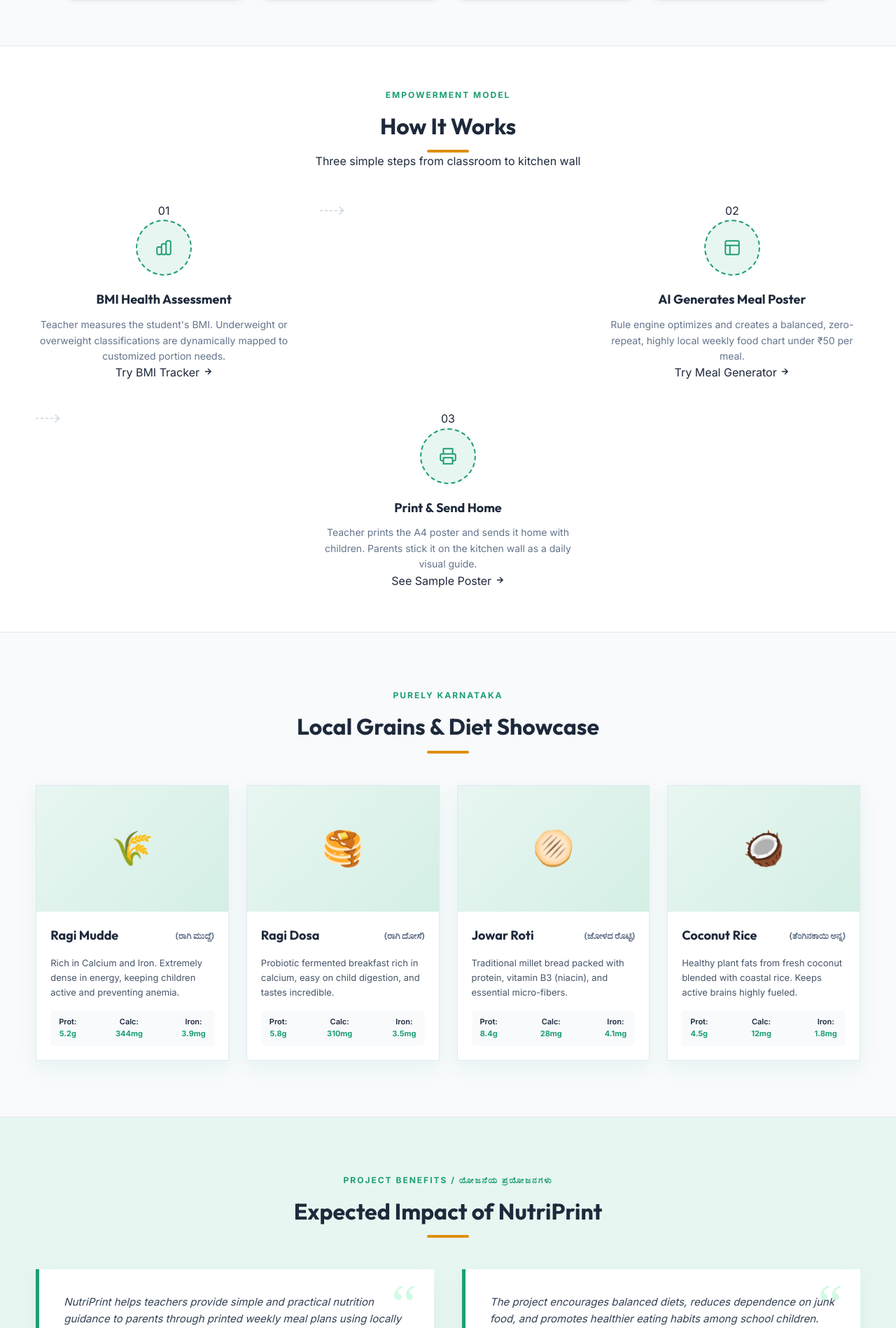
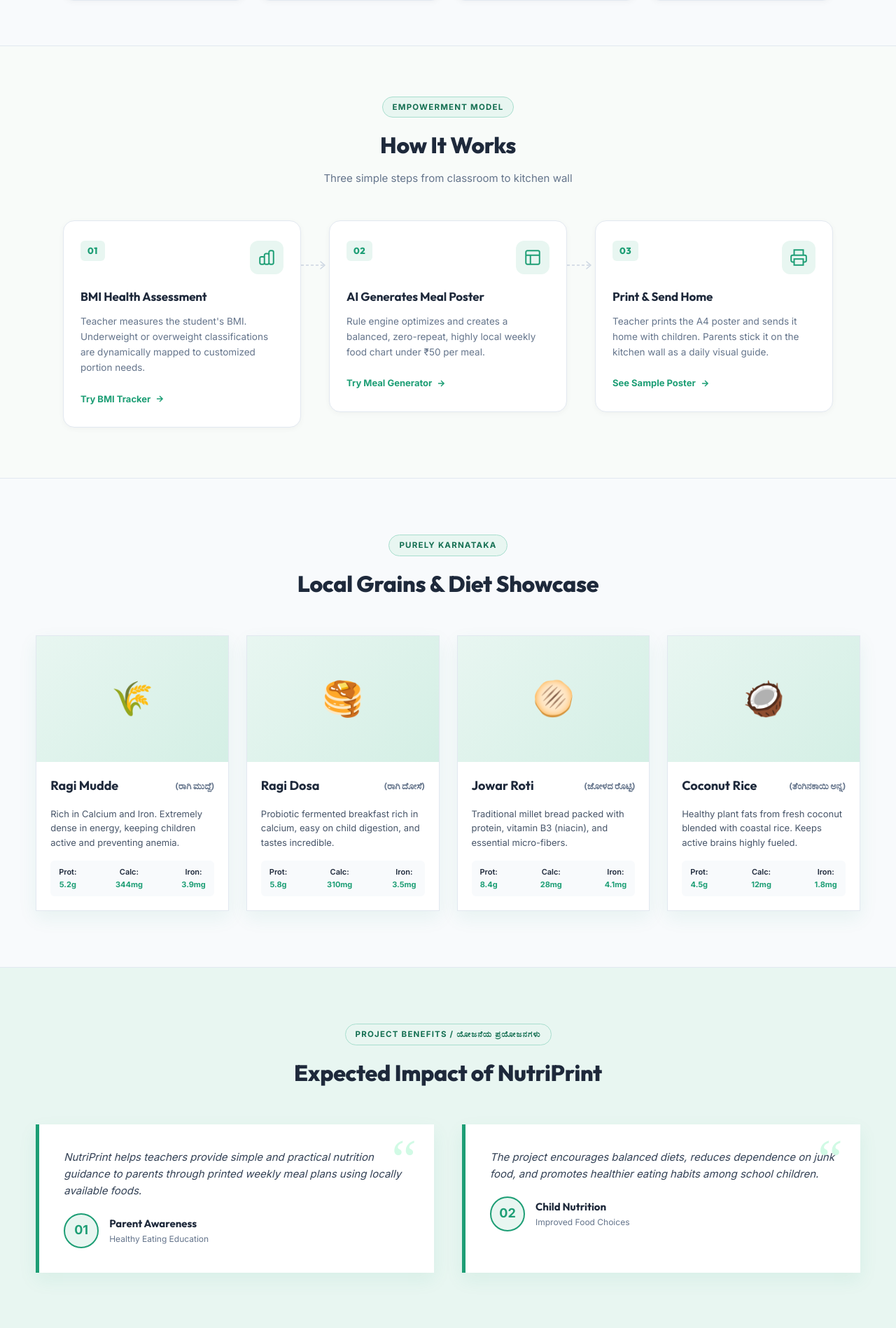
Before and after one commit to mohammedshadman101-wq/NutriPrint, a Flask app: page / in a window 1280 px wide. Shown: the part 897-2795 px from the top of the page at 70% size. Run offline with Flask 3, Linux system fonts and the light colour scheme; data comes from the database, SQL or seed files in the repository.

Commit message:
Update style.css

```diff
--- a/static/css/style.css
+++ b/static/css/style.css
@@ -492,101 +492,148 @@
 /* Section Title Stylings */
 .section-title-wrapper {
     text-align: center;
-    margin-bottom: 45px;
+    margin-bottom: 48px;
     padding: 0 4%;
 }
 
 .section-tag {
-    color: var(--primary);
-    font-size: 12px;
+    display: inline-flex;
+    align-items: center;
+    background-color: #E8F6F1;
+    color: var(--primary-dark);
+    font-size: 11.5px;
     font-weight: 700;
     text-transform: uppercase;
-    letter-spacing: 2px;
-    margin-bottom: 10px;
-    display: block;
+    letter-spacing: 1.2px;
+    padding: 5px 14px;
+    border-radius: 20px;
+    border: 1px solid #A8DECE;
+    margin-bottom: 14px;
 }
 
 .section-title {
     font-size: 32px;
     color: var(--dark);
-    position: relative;
-    display: inline-block;
-    padding-bottom: 12px;
+    font-weight: 800;
+    letter-spacing: -0.3px;
+    display: block;
+    padding-bottom: 0;
 }
 
 .section-title::after {
-    content: '';
-    position: absolute;
-    bottom: 0;
-    left: 50%;
-    transform: translateX(-50%);
-    width: 60px;
-    height: 4px;
-    background-color: var(--accent);
-    border-radius: 2px;
+    display: none;
+}
+
+.section-subtitle {
+    font-size: 15px;
+    color: #64748B;
+    margin-top: 10px;
+    font-weight: 400;
 }
 
 /* How It Works */
 .how-it-works-section {
-    padding: 60px 4%;
-    background-color: var(--white);
+    padding: 72px 4%;
+    background-color: #F8FBF9;
     border-top: 1px solid var(--border);
     border-bottom: 1px solid var(--border);
 }
 
 .steps-grid {
-    max-width: 1200px;
+    max-width: 1100px;
     margin: 0 auto;
     display: grid;
-    grid-template-columns: repeat(3, 1fr);
-    gap: 40px;
+    grid-template-columns: 1fr auto 1fr auto 1fr;
+    gap: 0;
+    align-items: start;
+}
+
+.step-connector {
+    display: flex;
+    align-items: center;
+    justify-content: center;
+    padding-top: 52px;
 }
 
 .step-card {
-    text-align: center;
+    background-color: var(--white);
+    border: 1px solid var(--border);
+    border-radius: 16px;
+    padding: 28px 24px;
+    text-align: left;
     position: relative;
+    transition: var(--transition);
+    box-shadow: 0 2px 8px rgba(0,0,0,0.04);
+}
+
+.step-card:hover {
+    transform: translateY(-4px);
+    box-shadow: 0 10px 28px rgba(29, 158, 117, 0.1);
+    border-color: #A8DECE;
+}
+
+.step-header {
+    display: flex;
+    align-items: flex-start;
+    justify-content: space-between;
+    margin-bottom: 18px;
+}
+
+.step-number-badge {
+    font-size: 13px;
+    font-weight: 800;
+    color: var(--primary);
+    font-family: 'Outfit', sans-serif;
+    background-color: var(--primary-light);
+    padding: 4px 10px;
+    border-radius: 6px;
+    letter-spacing: 0.5px;
 }
 
 .step-icon-box {
-    width: 80px;
-    height: 80px;
+    width: 48px;
+    height: 48px;
     background-color: var(--primary-light);
-    border-radius: 50%;
+    border-radius: 12px;
     display: flex;
     align-items: center;
     justify-content: center;
-    margin: 0 auto 20px auto;
-    font-size: 28px;
     color: var(--primary);
-    border: 2px dashed var(--primary);
-    position: relative;
-}
-
-.step-number {
-    position: absolute;
-    top: -5px;
-    right: -5px;
-    background-color: var(--accent);
-    color: var(--white);
-    font-weight: 700;
-    font-size: 12px;
-    width: 24px;
-    height: 24px;
-    border-radius: 50%;
-    display: flex;
-    align-items: center;
-    justify-content: center;
+    border: none;
 }
 
 .step-card h3 {
-    font-size: 18px;
+    font-size: 17px;
+    font-weight: 700;
     margin-bottom: 10px;
     color: var(--dark);
+    letter-spacing: -0.1px;
 }
 
 .step-card p {
-    font-size: 14px;
+    font-size: 13.5px;
     color: #64748B;
+    line-height: 1.65;
+    margin-bottom: 20px;
+}
+
+.step-action {
+    display: inline-flex;
+    align-items: center;
+    gap: 6px;
+    font-size: 13px;
+    font-weight: 700;
+    color: var(--primary);
+    cursor: pointer;
+    transition: var(--transition);
+    padding: 0;
+    border: none;
+    background: none;
+}
+
+.step-action:hover {
+    color: var(--primary-dark);
+    gap: 9px;
 }
 
 /* Showcase Grid */
```
